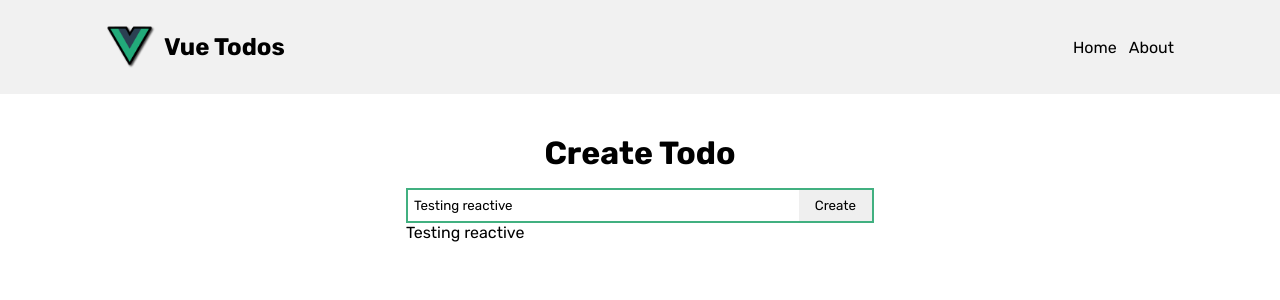
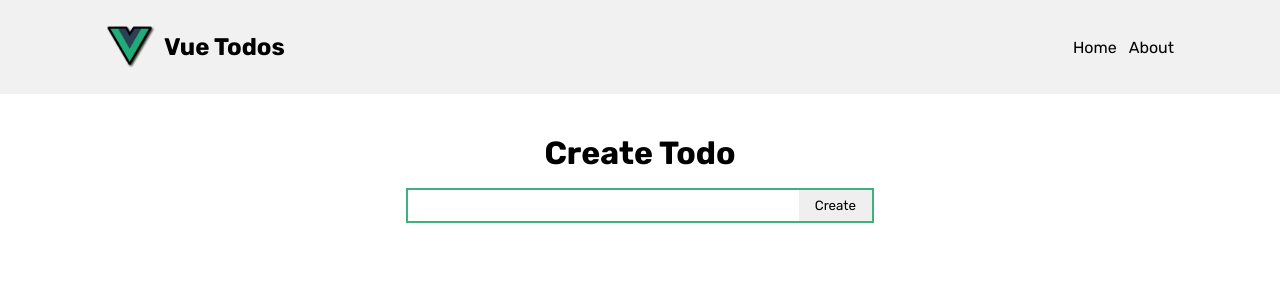
Before and after one commit to phuongquynhngo/Vue-TodoList, a Vue app: page / in a window 1280 px wide. Shown: the top 300 px of the page. Built offline with nearby package versions, Linux system fonts and the light colour scheme.

Commit message:
Todo Creator Cpmponent: capture input in a state using ref

```diff
--- a/src/components/TodoCreator.vue
+++ b/src/components/TodoCreator.vue
@@ -1,21 +1,27 @@
 <script setup>
-import { ref, reactive} from 'vue';
+// import { ref, reactive} from 'vue';
+import { ref} from 'vue';
 
 // to reactive the variable by using 1 of 2 methods: ref or reactive method
 const todo = ref("");
-// console.log(todo);
+// console.log(todo.value);
 
-const todoState = reactive({
-todo: "Testing reactive"
-});
+// const todoState = reactive({
+// todo: "Testing reactive"
+// });
+// console.log(todoState.todo);
+
+
 </script>
 
 <template>
     <div class="input-wrap">
-    <input type="text" v-model="todoState.todo">
+    <input type="text" v-model="todo">
+    <!-- <input type="text" v-model="todoState.todo"> -->
     <button>Create</button>
     </div>
-    <p>{{ todoState.todo }}</p>
+    <!-- <p>{{ todo }}</p> -->
+    <!-- <p>{{ todoState.todo }}</p> -->
 </template>
 
 
```
